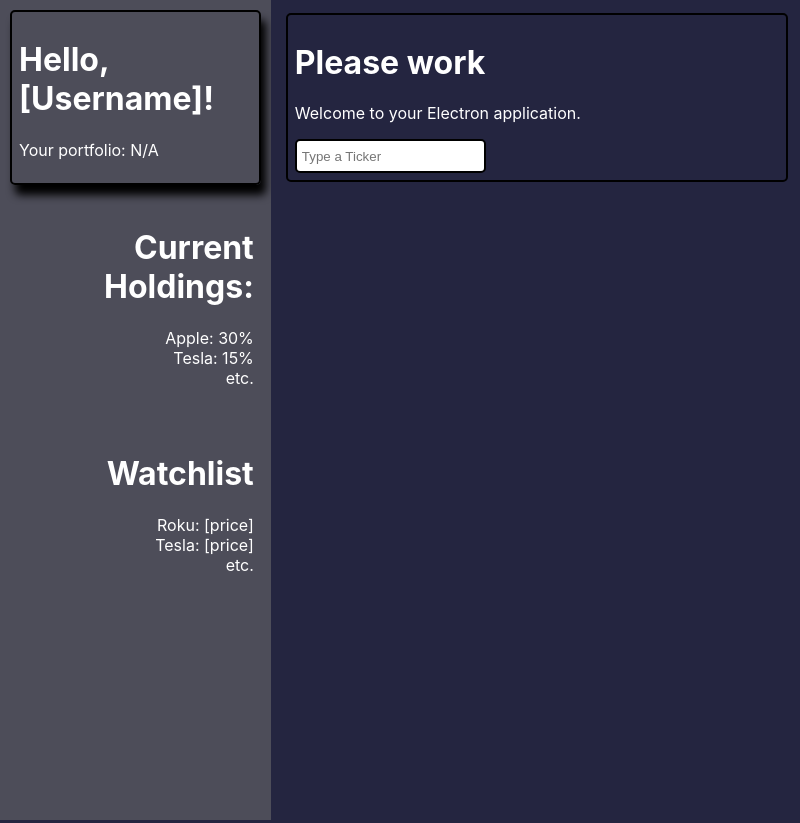
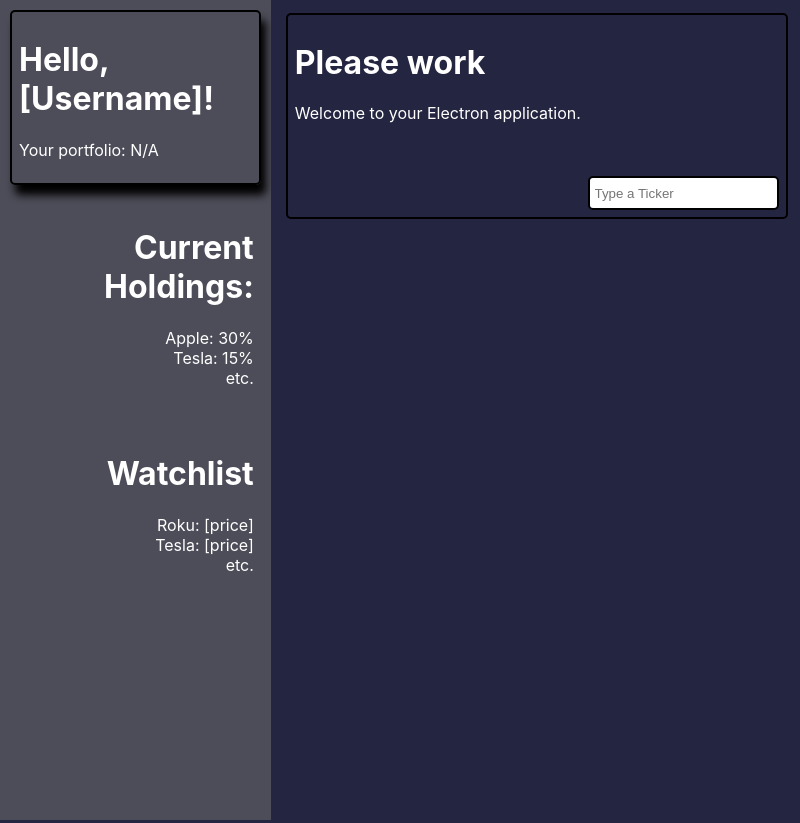
Before and after one commit to cadecottrell/StockApp, an Electron app: page src/index.html in a window 800 px wide. Drawn offline with Linux system fonts and the light colour scheme.

Commit message:
Center Updates

```diff
--- a/src/index.css
+++ b/src/index.css
@@ -79,12 +79,26 @@ div.centercontainer{
 
 div.center{
   background-color: #242540;
-  padding: 7px;
+  padding: 2px;
   margin-bottom: 5px;
   border-radius: 5px;
   border-color: black;
   border-style: solid;
   border-width: 2px;
+}
+
+div.centerContents{
+  vertical-align: top;
+  display: inline-block;
+  padding: 5px;
+}
+
+.floatRight{
+  float: right;
+}
+
+.inlineCenter{
+  display: inline-block;
 }
 
 .searchBar{
@@ -93,6 +107,7 @@ div.center{
   height: 20px;
   border-radius: 5px;
   outline: none;
+  margin-top: 27px;
 }
 
 
--- a/src/index.html
+++ b/src/index.html
@@ -29,9 +29,15 @@
 
       <div class = "centercontainer">
         <div class = "center">
-          <h1>Please work</h1>
-          <p>Welcome to your Electron application.</p>
-          <input type="text" class ="searchBar" placeholder="Type a Ticker">
+
+          <div class="centerContents">
+            <h1>Please work</h1>
+            <p>Welcome to your Electron application.</p>
+          </div>
+
+          <div class="centerContents floatRight">
+            <input type="text" class ="searchBar inlineCenter" placeholder="Type a Ticker">
+          </div>
 
         </div>
       </div>
```
